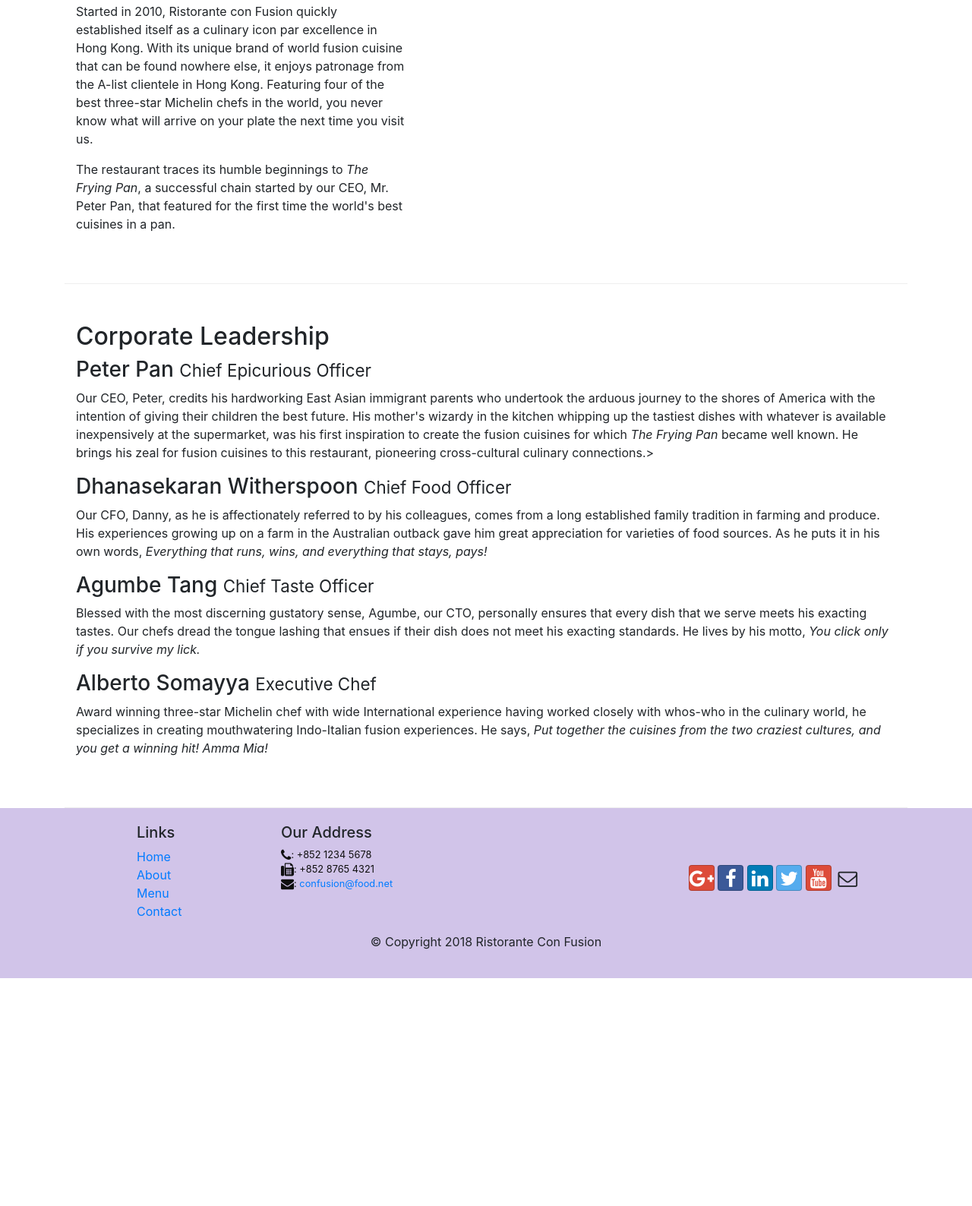
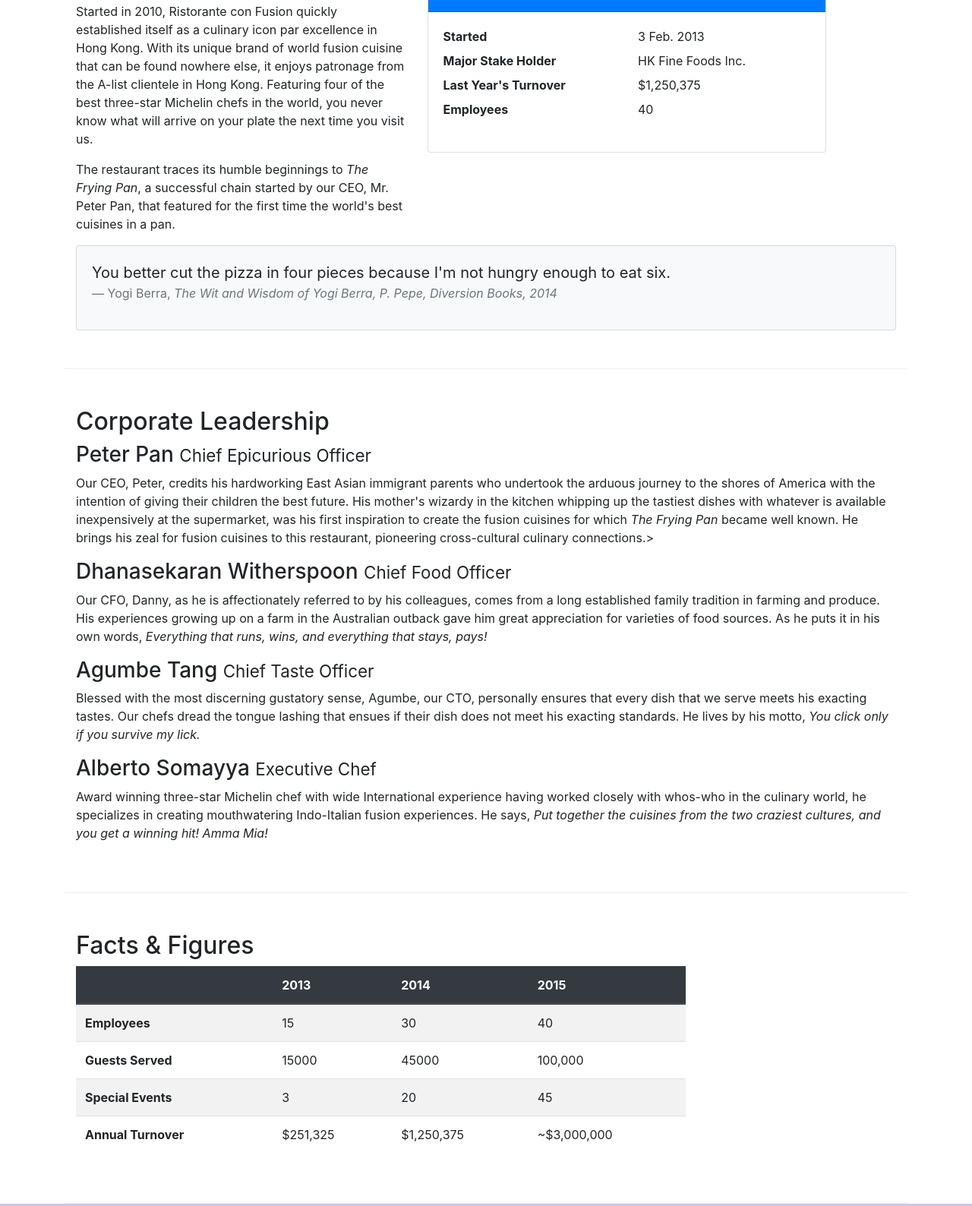
Before and after one commit to gmoraitis/Bootstrap4, a website: page aboutus.html in a window 1280 px wide. Shown: the part 558-2146 px from the top of the page at 76% size. Before the commit the page ends 1846 px from the top, so only its background shows below. Drawn offline with nearby package versions, Linux system fonts and the light colour scheme.

Commit message:
Tables and Cards

```diff
--- a/aboutus.html
+++ b/aboutus.html
@@ -74,8 +74,39 @@
                 <p>Started in 2010, Ristorante con Fusion quickly established itself as a culinary icon par excellence in Hong Kong. With its unique brand of world fusion cuisine that can be found nowhere else, it enjoys patronage from the A-list clientele in Hong Kong.  Featuring four of the best three-star Michelin chefs in the world, you never know what will arrive on your plate the next time you visit us.</p>
                 <p>The restaurant traces its humble beginnings to <em>The Frying Pan</em>, a successful chain started by our CEO, Mr. Peter Pan, that featured for the first time the world's best cuisines in a pan.</p>
             </div>
-            <div>
+
+               <!--Bootstrap Cards-->
+        <div class="col-12 col-sm-6">
+            <div class="card">
+                <h3 class="card-header bg-primary text-white">Facts At a Glance</h3>
+                <div class="card-body">
+                    <dl class="row">
+                        <dt class="col-6">Started</dt>
+                        <dd class="col-6">3 Feb. 2013</dd>
+                        <dt class="col-6">Major Stake Holder</dt>
+                        <dd class="col-6">HK Fine Foods Inc.</dd>
+                        <dt class="col-6">Last Year's Turnover</dt>
+                        <dd class="col-6">$1,250,375</dd>
+                        <dt class="col-6">Employees</dt>
+                        <dd class="col-6">40</dd>
+                    </dl>
+                </div>
             </div>
+        </div>
+
+            <div class="col-12">
+                <div class="card card-body bg-light">
+                    <blockquote class="blockquote">
+                        <p class="mb-0">You better cut the pizza in four pieces because
+                            I'm not hungry enough to eat six.</p>
+                        <footer class="blockquote-footer">Yogi Berra,
+                            <cite title="Source Title">The Wit and Wisdom of Yogi Berra,
+                            P. Pepe, Diversion Books, 2014</cite>
+                        </footer>
+                    </blockquote>
+                </div>
+            </div>
+
         </div>
 
 
@@ -92,6 +123,53 @@
                 <p class="d-none d-sm-block">Award winning three-star Michelin chef with wide International experience having worked closely with whos-who in the culinary world, he specializes in creating mouthwatering Indo-Italian fusion experiences. He says, <em>Put together the cuisines from the two craziest cultures, and you get a winning hit! Amma Mia!</em></p>
             </div>
        </div>
+       <!--Bootstrap Tables-->
+       <div class="row row-content">
+        <div class="col-12 col-sm-9">
+            <h2>Facts &amp; Figures</h2>
+            <div class="table-responsive">
+                <table class="table table-striped">
+                    <thead class="thead-dark">
+                        <tr>
+                            <th>&nbsp;</th>
+                            <th>2013</th>
+                            <th>2014</th>
+                            <th>2015</th>
+                        </tr>
+                    </thead>
+                    <tbody>
+                        <tr>
+                            <th>Employees</th>
+                            <td>15</td>
+                            <td>30</td>
+                            <td>40</td>
+                        </tr>
+                        <tr>
+                            <th>Guests Served</th>
+                            <td>15000</td>
+                            <td>45000</td>
+                            <td>100,000</td>
+                        </tr>
+                        <tr>
+                            <th>Special Events</th>
+                            <td>3</td>
+                            <td>20</td>
+                            <td>45</td>
+                        </tr>
+                        <tr>
+                            <th>Annual Turnover</th>
+                            <td>$251,325</td>
+                            <td>$1,250,375</td>
+                            <td>~$3,000,000</td>
+                        </tr>
+                    </tbody>
+                </table>
+            </div>
+        </div>
+
+
+   </div>
+
 
     </div>
 
```
